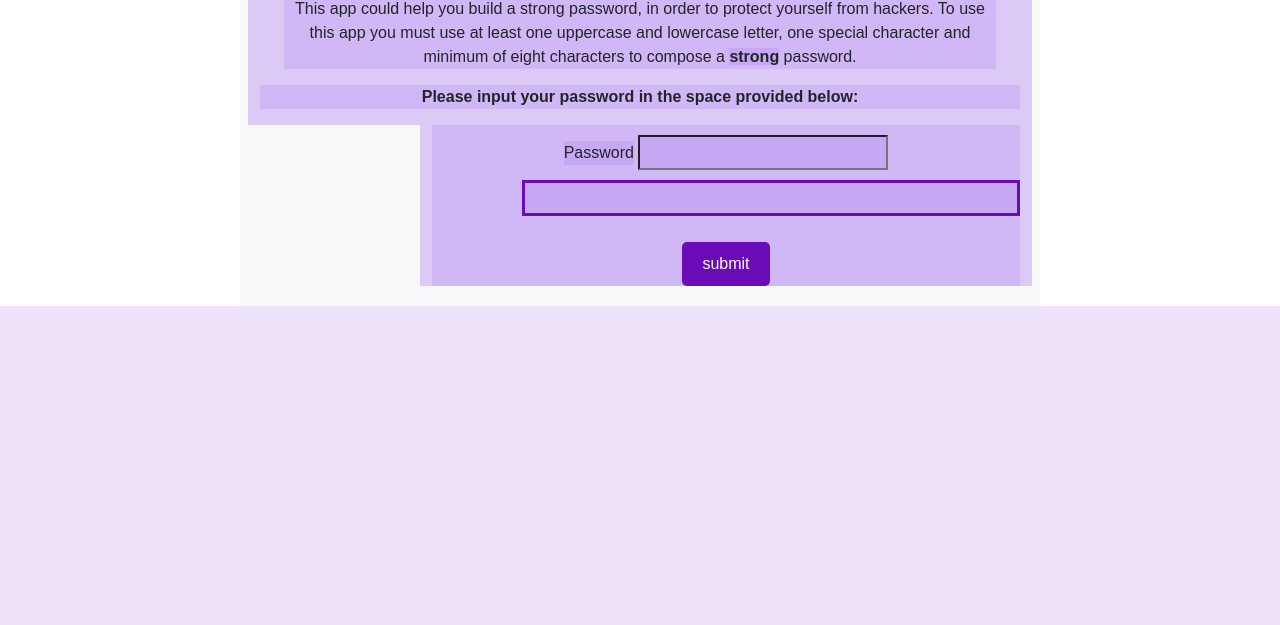
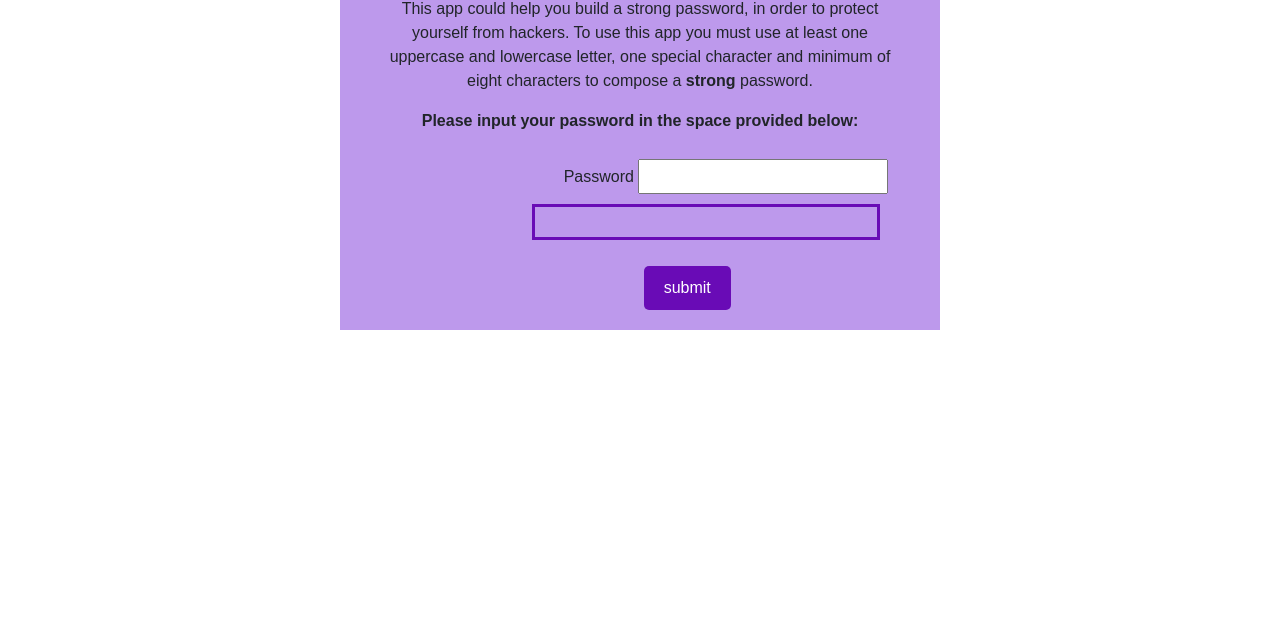
Before and after one commit to Aransiola-Esther/passwordapp, a plain HTML site: page index.html in a window 1280 px wide. Shown: the part 175-800 px from the top of the page. Drawn offline with nearby package versions, Linux system fonts and the light colour scheme.

Commit message:
initial commit

```diff
--- a/index.html
+++ b/index.html
@@ -3,7 +3,7 @@
 <head>
     <meta charset="UTF-8">
     <meta name="viewport" content="width=device-width, initial-scale=1.0">
-    <title>Email Extractor</title>
+    <title>Password App</title>
     <link rel="preconnect" href="https://fonts.googleapis.com">
     <link rel="preconnect" href="https://fonts.gstatic.com" crossorigin>
     <link rel="preconnect" href="https://fonts.googleapis.com">
@@ -16,7 +16,7 @@
 </head>
 
 <body>
-    <section class="container whole text-center bg-body-tertiary mt-5 mb-5">
+    <section class="container whole text-center mt-5 mb-5">
         <div class="row">
             <div class="col-md-12 mt-5">
                 <h1 class="text-center">Password Checker App</h1>
--- a/styles.css
+++ b/styles.css
@@ -1,15 +1,16 @@
 * {
     font-family: Arial, sans-serif;
-    background-color: #9a5bec2a;
     margin: 0;
     padding: 0;
+    /* background-color: #dfccee; */
 }
 
 
 .whole {
-    max-width: 800px;
-    margin: 0 auto;
+    max-width: 600px;
+    margin-top: 90%;
     padding: 20px;
+    background-color: #bc97ecfa;
 }
 
 
@@ -22,7 +23,7 @@
     border: solid #690bb6;
     height: 10px;
     text-align: center;
-    margin-left: 90px;
+    margin-right: 40px;
     margin-top: 20px;
 }
 
@@ -51,6 +52,7 @@ button {
     cursor: pointer;
     justify-content: center;
     margin-top: 10px;
+    margin-right: 20%;
 }
 
 
```
